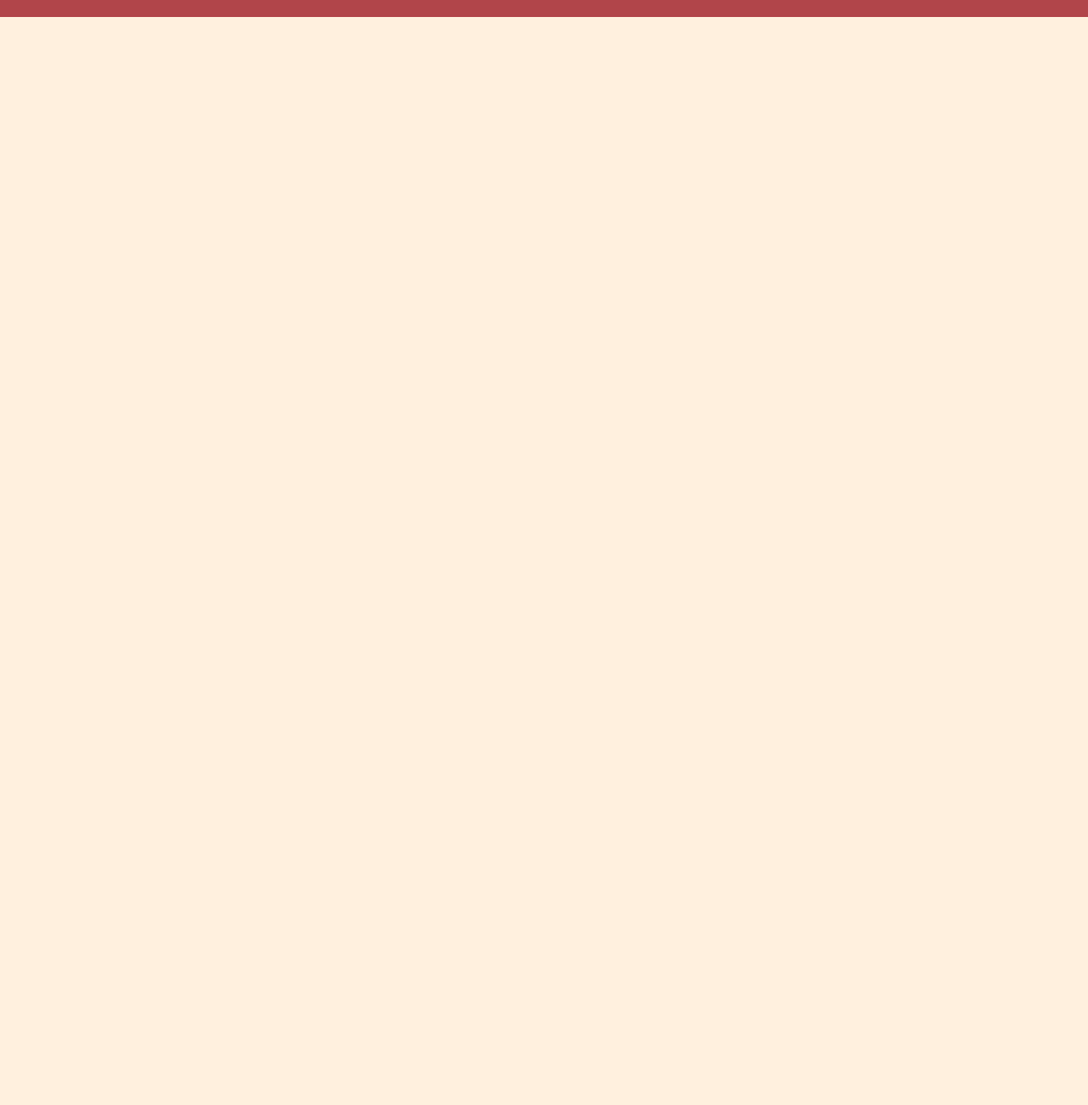
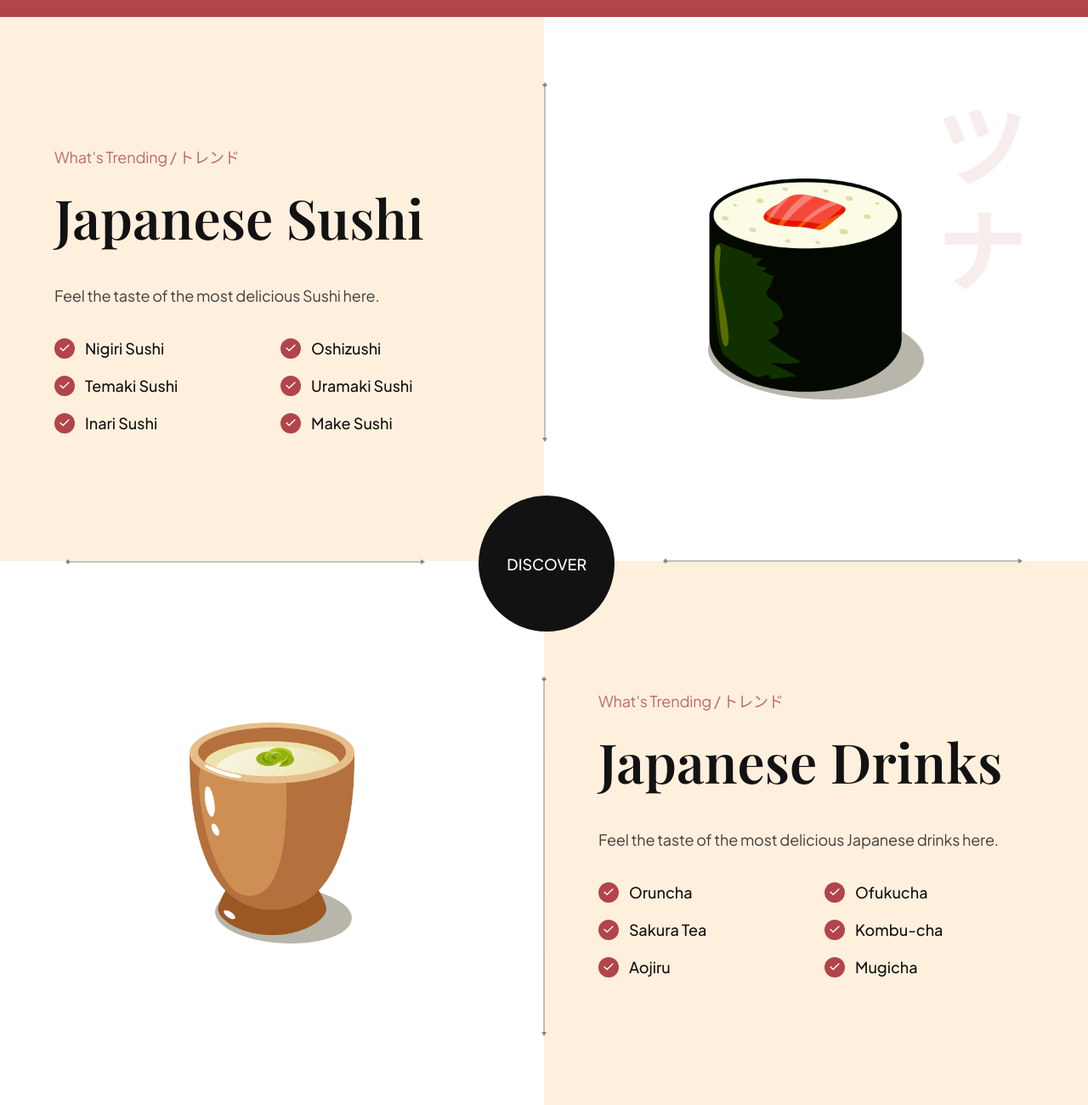
Before and after one commit to Arvind-Sabarinathan/Sushiman, a website built with Vite: page index.html in a window 1280 px wide. Shown: the part 2398-3698 px from the top of the page at 85% size. Before the commit the page ends 2418 px from the top, so only its background shows below. Built offline with nearby package versions, Linux system fonts and the light colour scheme.

Commit message:
Complete trending section

```diff
--- /dev/null
+++ b/css/sections/trending.css
@@ -0,0 +1,143 @@
+.trending{
+    position: relative;
+    display: flex;
+    flex-direction: column;
+    overflow: hidden;
+}
+
+.trending-sushi, .trending-drinks{
+    width: 100%;
+    min-height: 640px;
+    display: flex;
+}
+
+.trending__content{
+    flex: 1;
+    display: flex;
+    justify-content: center;
+    flex-direction: column;
+    padding: 32px 64px;
+}
+
+.trending__list{
+    list-style: none;
+    flex-wrap: wrap;
+    gap: 20px;
+}
+
+.trending__list li{
+    flex: 1;
+    display: flex;
+    align-items: center;
+    flex-direction: row;
+    gap: 12px;
+    min-width: 210px;
+}
+
+.trending__icon{
+    width: 24px;
+    height: 24px;
+    background-color: var(--primary-color);
+    border-radius: 100%;
+}
+
+.trending__icon img{
+    width: 50%;
+    height: 50%;
+    object-fit: contain;
+}
+
+.trending__list p{
+    flex: 1;
+    font-size: 18px;
+    font-weight: 500;
+    font-family: var(--plus-jakarta-sans);
+    color: var(--secondary-color);
+}
+
+.trending__image{
+    flex: 1;
+    position: relative;
+    padding: 32px 64px;
+    background-color: var(--color-white);
+    background-repeat: no-repeat;
+    background-size: contain;
+    background-position: center;
+}
+
+.trending-sushi .trending__image{
+    background-image: url('../../assets/japanese_sushi.png');
+}
+
+.trending-drink .trending__image{
+    background-image: url('../../assets/japanese_drinks.png');
+}
+
+.trending__image img{
+    width: 254px;
+    height: 260px;
+    object-fit: contain;
+}
+
+.trending__arrow {
+    position: absolute;
+    z-index: 1;
+  }
+
+  .trending__arrow img {
+    object-fit: contain;
+  }
+
+  .trending__arrow-left {
+    left: -2.5px;
+    top: 12%;
+  }
+
+  .trending__arrow-left img,
+  .trending__arrow-top img {
+    width: auto;
+    height: 100%;
+  }
+
+  .trending__arrow-top {
+    top: -10.5px;
+    left: 12%;
+  }
+
+  .trending__arrow-bottom {
+    bottom: -6.5px;
+    right: 12%;
+  }
+
+  .trending__arrow-bottom img,
+  .trending__arrow-right img {
+    width: 100%;
+    height: auto;
+  }
+
+  .trending__arrow-right {
+    right: -2.5px;
+    bottom: 12%;
+  }
+
+.trending__discover{
+    position: absolute;
+    top: 44%;
+    left: 44%;
+    z-index: 1;
+    width: 160px;
+    height: 160px;
+    background-color: var(--secondary-color);
+    border-radius: 100%;
+    display: flex;
+    justify-content: center;
+    align-items: center;
+}
+
+.trending__discover p{
+    color: #fff;
+    text-transform: uppercase;
+    font-size: 18px;
+    font-weight: 500;
+    font-family: var(--plus-jakarta-sans);
+}
--- a/css/style.css
+++ b/css/style.css
@@ -6,8 +6,8 @@
 @import url("sections/hero.css");
 @import url("sections/about.css");
 @import url("sections/popular.css");
-/* @import url("sections/trending.css");
-@import url("sections/subscribe.css");
+@import url("sections/trending.css");
+/* @import url("sections/subscribe.css");
 @import url("sections/footer.css"); */
 
 /* CSS variables for reusablity across all files (including above imported) */
--- a/index.html
+++ b/index.html
@@ -176,6 +176,156 @@
 
   </section>
 
+  <section class="trending" id="food">
+    <section class="trending-sushi">
+      <div class="trending__content" data-aos="fade-right">
+        <p class="sushi__subtitle">
+          What's Trending / トレンド
+        </p>
+        <h3 class="sushi__title">Japanese Sushi</h3>
+        <p class="sushi__description">
+          Feel the taste of the most delicious Sushi here.
+        </p>
+        <ul class="trending__list flex-between">
+          <li>
+            <div class="trending__icon flex-center">
+              <img src="assets/check.svg" alt="check">
+            </div>
+            <p>
+              Nigiri Sushi
+            </p>
+          </li>
+          <li>
+            <div class="trending__icon flex-center">
+              <img src="assets/check.svg" alt="check">
+            </div>
+            <p>
+              Oshizushi
+            </p>
+          </li>
+          <li>
+            <div class="trending__icon flex-center">
+              <img src="assets/check.svg" alt="check">
+            </div>
+            <p>
+              Temaki Sushi
+            </p>
+          </li>
+          <li>
+            <div class="trending__icon flex-center">
+              <img src="assets/check.svg" alt="check">
+            </div>
+            <p>
+              Uramaki Sushi
+            </p>
+          </li>
+          <li>
+            <div class="trending__icon flex-center">
+              <img src="assets/check.svg" alt="check">
+            </div>
+            <p>
+              Inari Sushi
+            </p>
+          </li>
+          <li>
+            <div class="trending__icon flex-center">
+              <img src="assets/check.svg" alt="check">
+            </div>
+            <p>
+              Make Sushi
+            </p>
+          </li>
+        </ul>
+      </div>
+
+      <div class="trending__image flex-center">
+        <img src="assets/sushi-5.png" alt="sushi" data-aos="fade-left">
+        <div class="trending__arrow trending__arrow-left">
+          <img src="assets/arrow-vertical.svg" alt="arrow">
+        </div>
+        <div class="trending__arrow trending__arrow-bottom">
+          <img src="assets/arrow-horizontal.svg" alt="arrow">
+        </div>
+      </div>
+    </section>
+
+    <div class="trending__discover" data-aos="zoom-in">
+      <p>Discover</p>
+    </div>
+
+    <section class="trending-drinks">
+      <div class="trending__image flex-center">
+        <img src="assets/sushi-4.png" alt="sushi" data-aos="fade-right">
+        <div class="trending__arrow trending__arrow-top">
+          <img src="assets/arrow-horizontal.svg" alt="arrow">
+        </div>
+        <div class="trending__arrow trending__arrow-right">
+          <img src="assets/arrow-vertical.svg" alt="arrow">
+        </div>
+      </div>
+
+      <div class="trending__content" data-aos="fade-left">
+        <p class="sushi__subtitle">
+          What's Trending / トレンド
+        </p>
+        <h3 class="sushi__title">Japanese Drinks</h3>
+        <p class="sushi__description">
+          Feel the taste of the most delicious Japanese drinks here.
+        </p>
+        <ul class="trending__list flex-between">
+          <li>
+            <div class="trending__icon flex-center">
+              <img src="assets/check.svg" alt="check">
+            </div>
+            <p>
+              Oruncha
+            </p>
+          </li>
+          <li>
+            <div class="trending__icon flex-center">
+              <img src="assets/check.svg" alt="check">
+            </div>
+            <p>
+              Ofukucha
+            </p>
+          </li>
+          <li>
+            <div class="trending__icon flex-center">
+              <img src="assets/check.svg" alt="check">
+            </div>
+            <p>
+              Sakura Tea
+            </p>
+          </li>
+          <li>
+            <div class="trending__icon flex-center">
+              <img src="assets/check.svg" alt="check">
+            </div>
+            <p>
+              Kombu-cha
+            </p>
+          </li>
+          <li>
+            <div class="trending__icon flex-center">
+              <img src="assets/check.svg" alt="check">
+            </div>
+            <p>
+              Aojiru
+            </p>
+          </li>
+          <li>
+            <div class="trending__icon flex-center">
+              <img src="assets/check.svg" alt="check">
+            </div>
+            <p>
+              Mugicha
+            </p>
+          </li>
+        </ul>
+      </div>
+    </section>
+  </section>
+
   <script src="js/script.js" type="module"></script>
 </body>
 
```
